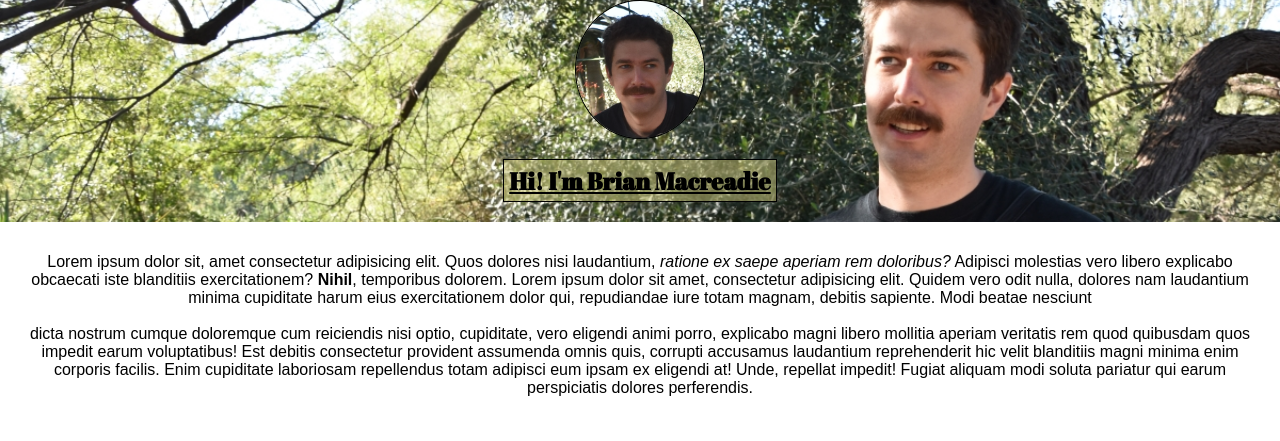
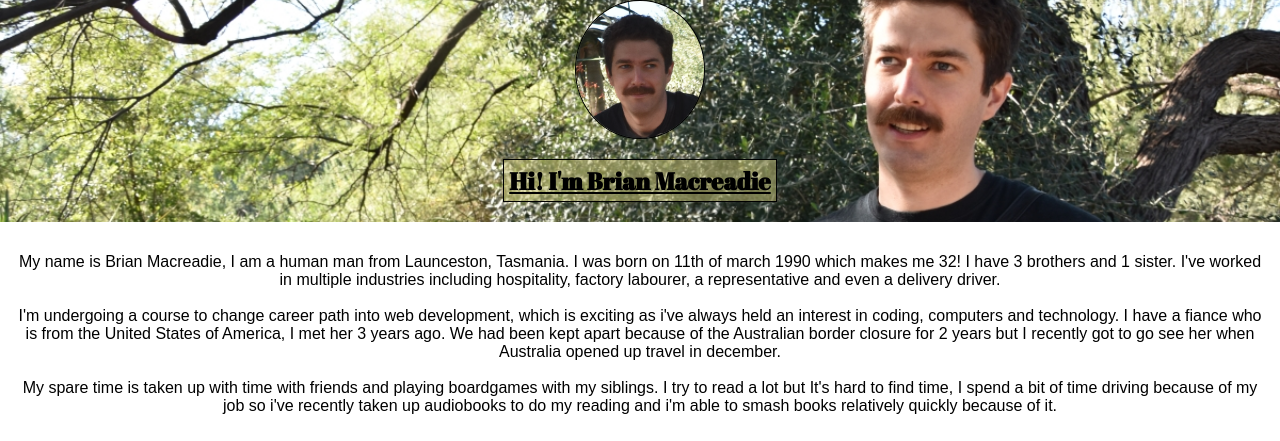
Before and after one commit to Chrystoff/portfolio2022, a plain HTML site: page index.html in a window 1280 px wide. Shown: the part 66-507 px from the top of the page. Drawn offline with Linux system fonts and the light colour scheme.

Commit message:
other small adjustments

```diff
--- a/index.css
+++ b/index.css
@@ -30,7 +30,7 @@ main {
 }
 
 /* TABLET screen size -- MIN Screen Size ----- MAX screen size */
-@media only screen and (min-width: 401px) and (max-width: 899) {
+@media only screen and (min-width: 401px) and (max-width: 899px) {
 }
 
 /* MONITOR screen size -- MIN screen size -- No max screen size */
--- a/index.html
+++ b/index.html
@@ -9,7 +9,7 @@
     <link rel="stylesheet" href="style.css" />
     <!-- Favicon and Title -->
     <title>HomePage</title>
-    <link rel="icon" href="images/Cat and Moon.svg" />
+    <link rel="icon" href="images/cat_and_moon.svg" />
     <link
       href="https://fonts.googleapis.com/css2?family=Abril+Fatface&display=swap"
       rel="stylesheet"
@@ -20,7 +20,7 @@
     <header>
       <nav id="navbar">
         <!-- Logo/Icon -->
-        <img src="images/Cat and Moon.svg" alt="Logo" />
+        <img src="images/cat_and_moon.svg" alt="Logo" />
         <!-- Navbar -->
         <ul>
           <li><a href="interests.html">Interests</a></li>
@@ -37,24 +37,25 @@
 
     <main>
       <p>
-        Lorem ipsum dolor sit, amet consectetur adipisicing elit. Quos dolores
-        nisi laudantium,
-        <em>ratione ex saepe aperiam rem doloribus?</em> Adipisci molestias vero
-        libero explicabo obcaecati iste blanditiis exercitationem?
-        <strong>Nihil</strong>, temporibus dolorem. Lorem ipsum dolor sit amet,
-        consectetur adipisicing elit. Quidem vero odit nulla, dolores nam
-        laudantium minima cupiditate harum eius exercitationem dolor qui,
-        repudiandae iure totam magnam, debitis sapiente. Modi beatae nesciunt
+        My name is Brian Macreadie, I am a human man from Launceston, Tasmania.
+        I was born on 11th of march 1990 which makes me 32! I have 3 brothers
+        and 1 sister. I've worked in multiple industries including hospitality,
+        factory labourer, a representative and even a delivery driver.
         <br />
         <br />
-        dicta nostrum cumque doloremque cum reiciendis nisi optio, cupiditate,
-        vero eligendi animi porro, explicabo magni libero mollitia aperiam
-        veritatis rem quod quibusdam quos impedit earum voluptatibus! Est
-        debitis consectetur provident assumenda omnis quis, corrupti accusamus
-        laudantium reprehenderit hic velit blanditiis magni minima enim corporis
-        facilis. Enim cupiditate laboriosam repellendus totam adipisci eum ipsam
-        ex eligendi at! Unde, repellat impedit! Fugiat aliquam modi soluta
-        pariatur qui earum perspiciatis dolores perferendis.
+        I'm undergoing a course to change career path into web development,
+        which is exciting as i've always held an interest in coding, computers
+        and technology. I have a fiance who is from the United States of
+        America, I met her 3 years ago. We had been kept apart because of the
+        Australian border closure for 2 years but I recently got to go see her
+        when Australia opened up travel in december.
+        <br />
+        <br />
+        My spare time is taken up with time with friends and playing boardgames
+        with my siblings. I try to read a lot but It's hard to find time, I
+        spend a bit of time driving because of my job so i've recently taken up
+        audiobooks to do my reading and i'm able to smash books relatively
+        quickly because of it.
       </p>
     </main>
 
@@ -69,8 +70,10 @@
           <a href="#">
             <img src="images/twitter.svg" alt="Twitter" />
           </a>
-          <a href="#"> <img src="images/instagram.svg" alt="Instagram" /> </a
-          ><a href="#">
+          <a href="#">
+            <img src="images/instagram.svg" alt="Instagram" />
+          </a>
+          <a href="#">
             <img src="images/linkedin.svg" alt="LinkedIn" />
           </a>
         </nav>
```
Also changed, not shown: blog.html (+7 -4 lines), interests.html (+6 -4 lines), projects.html (+18 -16 lines), images/cat_and_moon.svg (renamed from images/Cat and Moon.svg), images/crafting in progress.svg (deleted).
